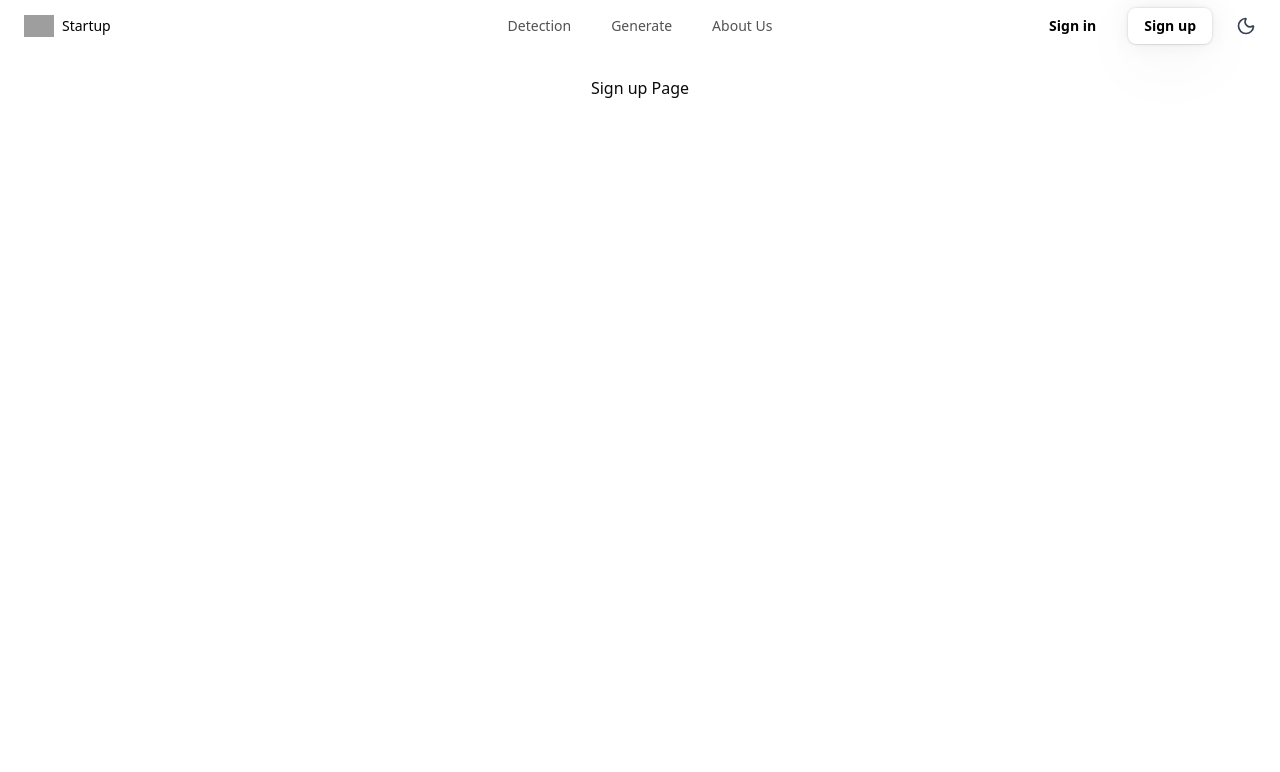
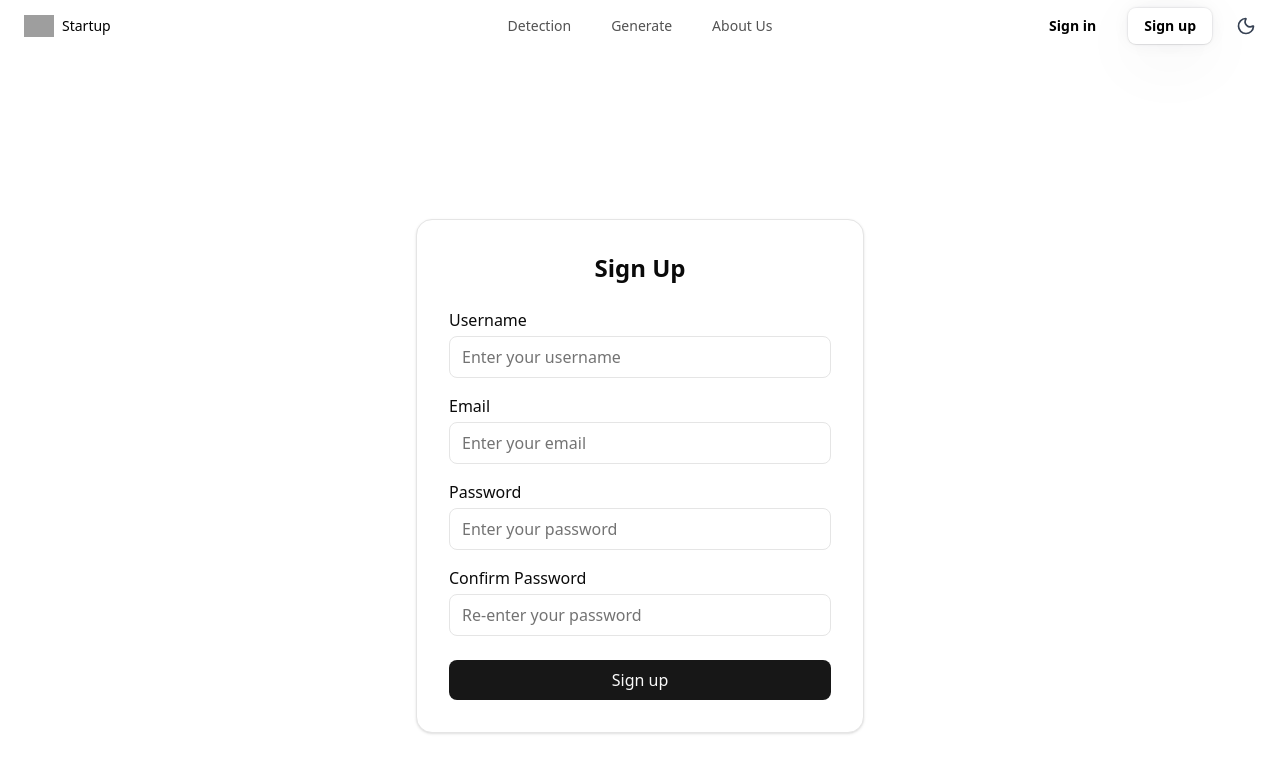
Before and after one commit to xrf657884281-hue/capstone-project-25t3-9900-f12a-almond, a React (Vite) app: page /sign-up in a window 1280 px wide. Shown: the top 772 px of the page. Built offline with nearby package versions, Linux system fonts and the light colour scheme; grey boxes are pictures that could not be loaded.

Commit message:
Creating login and registration pages

```diff
--- a/package.json
+++ b/package.json
@@ -29,8 +29,8 @@
   "devDependencies": {
     "@eslint/js": "^9.36.0",
     "@types/node": "^24.6.2",
-    "@types/react": "^19.1.16",
-    "@types/react-dom": "^19.1.9",
+    "@types/react": "^19.2.2",
+    "@types/react-dom": "^19.2.1",
     "@vitejs/plugin-react": "^5.0.4",
     "eslint": "^9.36.0",
     "eslint-plugin-react-hooks": "^5.2.0",
--- a/src/App.tsx
+++ b/src/App.tsx
@@ -1,4 +1,4 @@
-import { Route, Routes } from "react-router-dom";
+import { Route, Routes, useNavigate} from "react-router-dom";
 import {
   Navbar,
   NavBody,
@@ -14,14 +14,24 @@ import {
 import { NavRoutes, navItems } from "./constants";
 import { useState } from "react";
 import { Link } from "react-router-dom";
+import SignIn from "./pages/Sign-in";
+import SignUp from "./pages/Sign-up";
+import Dashboard from "./pages/Dashboard";
 
 const App = () => {
   const [isMobileMenuOpen, setIsMobileMenuOpen] = useState(false);
+  const [isLoggedIn, setIsLoggedIn] = useState(false);
+  const navigate = useNavigate();
 
   const navItemsForNavbar = navItems.map((item) => ({
     name: item.label,
     link: item.path,
   }));
+
+  const handleLogout = () => {
+    setIsLoggedIn(false);
+    navigate("/");
+  };
 
   return (
     <main>
@@ -31,13 +41,27 @@ const App = () => {
         <NavBody>
           <NavbarLogo />
           <NavItems items={navItemsForNavbar} />
+
           <div className="flex items-center gap-4 relative z-50">
+            {isLoggedIn ? (
+              <>
+                <Link to="/profile">
+                  <NavbarButton variant="secondary">Profile</NavbarButton>
+                </Link>
+                <NavbarButton  variant="secondary"  className="bg-red-600 text-white hover:bg-red-700"  onClick={handleLogout}>
+                  Logout
+                </NavbarButton>
+              </>
+            ) : (
+              <>
                 <Link to="/sign-in">
-              <NavbarButton variant="secondary">Sign in </NavbarButton>
+                  <NavbarButton variant="secondary">Sign in</NavbarButton>
                 </Link>
                 <Link to="/sign-up">
                   <NavbarButton variant="primary">Sign up</NavbarButton>
                 </Link>
+              </>
+            )}
             <ThemeToggle />
           </div>
         </NavBody>
@@ -67,16 +91,33 @@ const App = () => {
               </Link>
             ))}
             <div className="flex w-full flex-col gap-4 mt-4">
+              {isLoggedIn ? (
+                <>
+                  <Link to="/profile" onClick={() => setIsMobileMenuOpen(false)}>
+                    <NavbarButton variant="secondary" className="w-full">
+                      Profile
+                    </NavbarButton>
+                  </Link>
+                  <NavbarButton
+                    variant="secondary"  className="w-full bg-red-600 text-white hover:bg-red-700"  onClick={handleLogout}
+                  >
+                    Logout
+                  </NavbarButton>
+                </>
+              ) : (
+                <>
                   <Link to="/sign-in" onClick={() => setIsMobileMenuOpen(false)}>
                     <NavbarButton variant="secondary" className="w-full">
-                  Log in
+                      Sign in
                     </NavbarButton>
                   </Link>
                   <Link to="/sign-up" onClick={() => setIsMobileMenuOpen(false)}>
                     <NavbarButton variant="primary" className="w-full">
-                  Sign in
+                      Sign up
                     </NavbarButton>
                   </Link>
+                </>
+              )}
               <ThemeToggle />
             </div>
           </MobileNavMenu>
@@ -84,7 +125,15 @@ const App = () => {
       </Navbar>
       <br />
       <Routes>
-        {NavRoutes.map((route) => (
+        <Route
+          path="/sign-in"
+          element={<SignIn setIsLoggedIn={setIsLoggedIn} />}
+        />
+        <Route path="/sign-up" element={<SignUp />} />
+        <Route path="/dashboard" element={<Dashboard />} />
+        {NavRoutes.filter(
+          (r) => !["/sign-in", "/sign-up"].includes(r.path)
+        ).map((route) => (
           <Route key={route.path} path={route.path} element={route.element} />
         ))}
       </Routes>
--- /dev/null
+++ b/src/pages/Dashboard.tsx
@@ -0,0 +1,10 @@
+const Dashboard = () => {
+  return (
+    <div>
+        Dashboard page
+
+    </div>
+  )
+}
+
+export default Dashboard
--- a/src/pages/Sign-in.tsx
+++ b/src/pages/Sign-in.tsx
@@ -1,11 +1,87 @@
+import { useState } from "react";
+import { useNavigate } from "react-router-dom";
 
+interface Props {
+  setIsLoggedIn: (value: boolean) => void;
+}
+const SignIn: React.FC<Props> = ({ setIsLoggedIn }) =>  {
+  const navigate = useNavigate();
 
-const SignIn = () => {
+  const [form, setForm] = useState({
+    email: "",
+    password: "",
+  });
+
+  const handleChange = (e: React.ChangeEvent<HTMLInputElement>) => {
+    setForm({ ...form, [e.target.name]: e.target.value });
+  };
+
+  const handleSubmit = (e: React.FormEvent) => {
+    e.preventDefault();
+
+    console.log("login:", form);
+    setIsLoggedIn(true);
+    navigate("/dashboard");
+  };
+
+  const inputCls =
+    "w-full rounded-md px-3 py-2 border border-input " +
+    "bg-background text-foreground placeholder-muted-foreground " +
+    "focus:outline-none focus:ring-2 focus:ring-ring";
+
   return (
-    <div>
-        Sign in page
+    <div className="min-h-screen bg-background text-foreground flex items-center justify-center px-4">
+      <form
+        onSubmit={handleSubmit}
+        className="w-full max-w-md rounded-2xl p-8 shadow bg-card text-card-foreground border border-border"
+      >
+        <h2 className="text-2xl font-bold mb-6 text-center">Sign In</h2>
+
+        <div className="mb-4 text-left">
+          <label className="block mb-1">Email</label>
+          <input
+            type="email"
+            name="email"
+            value={form.email}
+            onChange={handleChange}
+            required
+            className={inputCls}
+            placeholder="Enter your email"
+          />
+        </div>
+
+        <div className="mb-6 text-left">
+          <label className="block mb-1">Password</label>
+          <input
+            type="password"
+            name="password"
+            value={form.password}
+            onChange={handleChange}
+            required
+            className={inputCls}
+            placeholder="Enter your password"
+          />
+        </div>
+
+        <button
+          type="submit"
+          className="w-full rounded-md py-2 font-medium bg-primary text-primary-foreground hover:opacity-90 transition"
+        >
+          Sign in
+        </button>
+
+        <p className="mt-4 text-sm text-center text-muted-foreground">
+          Don’t have an account?{" "}
+          <span
+            onClick={() => navigate("/sign-up")}
+            className="text-primary cursor-pointer hover:underline"
+          >
+            Sign up
+          </span>
+        </p>
+      </form>
     </div>
-  )
-}
+  );
+};
 
-export default SignIn
+export default SignIn;
--- a/src/pages/Sign-up.tsx
+++ b/src/pages/Sign-up.tsx
@@ -1,11 +1,107 @@
+import { useState } from "react";
+import { useNavigate } from "react-router-dom";
 
 const SignUp = () => {
+  const navigate = useNavigate();
+  const [form, setForm] = useState({
+    username: "",
+    email: "",
+    password: "",
+    confirmPassword: "",
+  });
+
+  const handleChange = (e: React.ChangeEvent<HTMLInputElement>) => {
+    setForm({ ...form, [e.target.name]: e.target.value });
+  };
+
+  const handleSubmit = (e: React.FormEvent) => {
+    e.preventDefault();
+    if (form.password !== form.confirmPassword) {
+      alert("The two passwords do not match!");
+      return;
+    }
+    console.log("submit:", form);
+    navigate("/sign-in");
+  };
+
+  const inputCls =
+    "w-full rounded-md px-3 py-2 border border-input " +
+    "bg-background text-foreground placeholder-muted-foreground " +
+    "focus:outline-none focus:ring-2 focus:ring-ring";
+
   return (
-    <div>
-        Sign up Page
+    <div className="min-h-screen bg-background text-foreground
+                    flex items-center justify-center px-4">
+      <form
+        onSubmit={handleSubmit}
+        className="w-full max-w-md rounded-2xl p-8 shadow
+                   bg-card text-card-foreground border border-border"
+      >
+        <h2 className="text-2xl font-bold mb-6 text-center">Sign Up</h2>
 
+        <div className="mb-4 text-left">
+          <label className="block mb-1">Username</label>
+          <input
+            type="text"
+            name="username"
+            value={form.username}
+            onChange={handleChange}
+            required
+            className={inputCls}
+            placeholder="Enter your username"
+          />
+        </div>
+
+        <div className="mb-4 text-left">
+          <label className="block mb-1">Email</label>
+          <input
+            type="email"
+            name="email"
+            value={form.email}
+            onChange={handleChange}
+            required
+            className={inputCls}
+            placeholder="Enter your email"
+          />
+        </div>
+
+        <div className="mb-4 text-left">
+          <label className="block mb-1">Password</label>
+          <input
+            type="password"
+            name="password"
+            value={form.password}
+            onChange={handleChange}
+            required
+            className={inputCls}
+            placeholder="Enter your password"
+          />
+        </div>
+
+        <div className="mb-6 text-left">
+          <label className="block mb-1">Confirm Password</label>
+          <input
+            type="password"
+            name="confirmPassword"
+            value={form.confirmPassword}
+            onChange={handleChange}
+            required
+            className={inputCls}
+            placeholder="Re-enter your password"
+          />
+        </div>
+
+        <button
+          type="submit"
+          className="w-full rounded-md py-2 font-medium
+                     bg-primary text-primary-foreground
+                     hover:opacity-90 transition"
+        >
+          Sign up
+        </button>
+      </form>
     </div>
-  )
-}
+  );
+};
 
-export default SignUp
+export default SignUp;
```
Also changed, not shown: 1 other file (tests, documents, lock files or other folders). Lines whose indentation alone changed are shown as unchanged.
